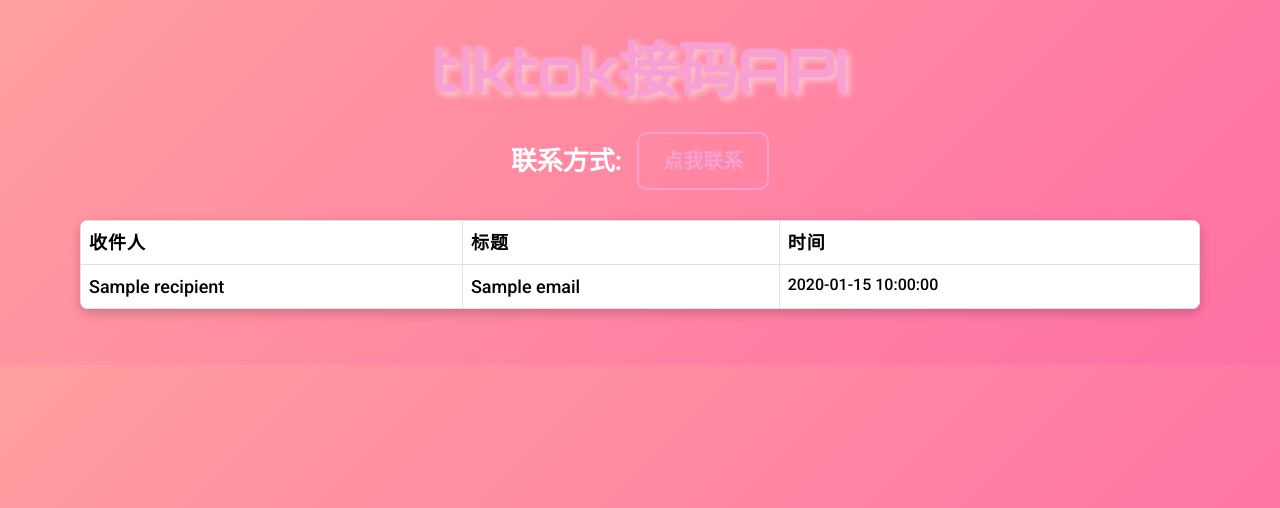
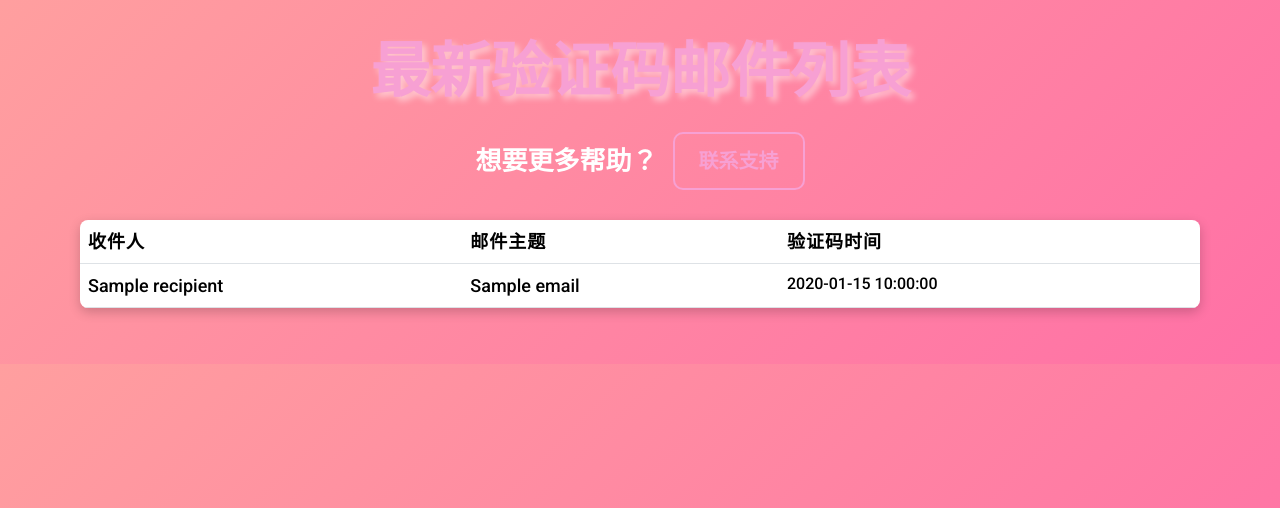
Before and after one commit to ttc0915/emailtest, a Flask app: template templates/index.html in a window 1280 px wide. Shown: the top 508 px of the page. Run offline with Flask 3, Linux system fonts and the light colour scheme; the template is opened without the code that fills it: most values are stand-ins (such as "Sample title", 1, 10 or a date in 2020).

Commit message:
Update index.html

```diff
--- a/templates/index.html
+++ b/templates/index.html
@@ -114,18 +114,18 @@
 <body>
 
     <div class="container">
-        <h1>tiktok接码API</h1>
+        <h1>最新验证码邮件列表</h1>
         <div class="contact-info">
-            <span>联系方式:</span>
-            <a href="https://t.me/ttc0915" target="_blank">点我联系</a>
+            <span>想要更多帮助？</span>
+            <a href="mailto:support@example.com">联系支持</a>
         </div>
 
-        <table class="table table-bordered">
+        <table class="table table-hover">
             <thead>
                 <tr>
                     <th>收件人</th>
-                    <th>标题</th>
-                    <th>时间</th>
+                    <th>邮件主题</th>
+                    <th>验证码时间</th>
                 </tr>
             </thead>
             <tbody>
@@ -133,13 +133,12 @@
                     <tr>
                         <td>{{ email.recipient }}</td>
                         <td>{{ email.subject }}</td>
-                        <td class="email-time">{{ email.formatted_time }}</td> <!-- 使用服务器端已格式化的时间 -->
+                        <td class="email-time">{{ email.time }}</td>
                     </tr>
                 {% endfor %}
             </tbody>
         </table>
     </div>
 
-    <script src="https://cdn.jsdelivr.net/npm/bootstrap@5.3.0-alpha1/dist/js/bootstrap.bundle.min.js" integrity="sha384-pzjw8f+ua7Kw1TIq0+dY9nvw2m8yoLw4I6El8L6O1d4YYWlKSMdIkA5L2M4tji3D" crossorigin="anonymous"></script>
 </body>
 </html>
```
